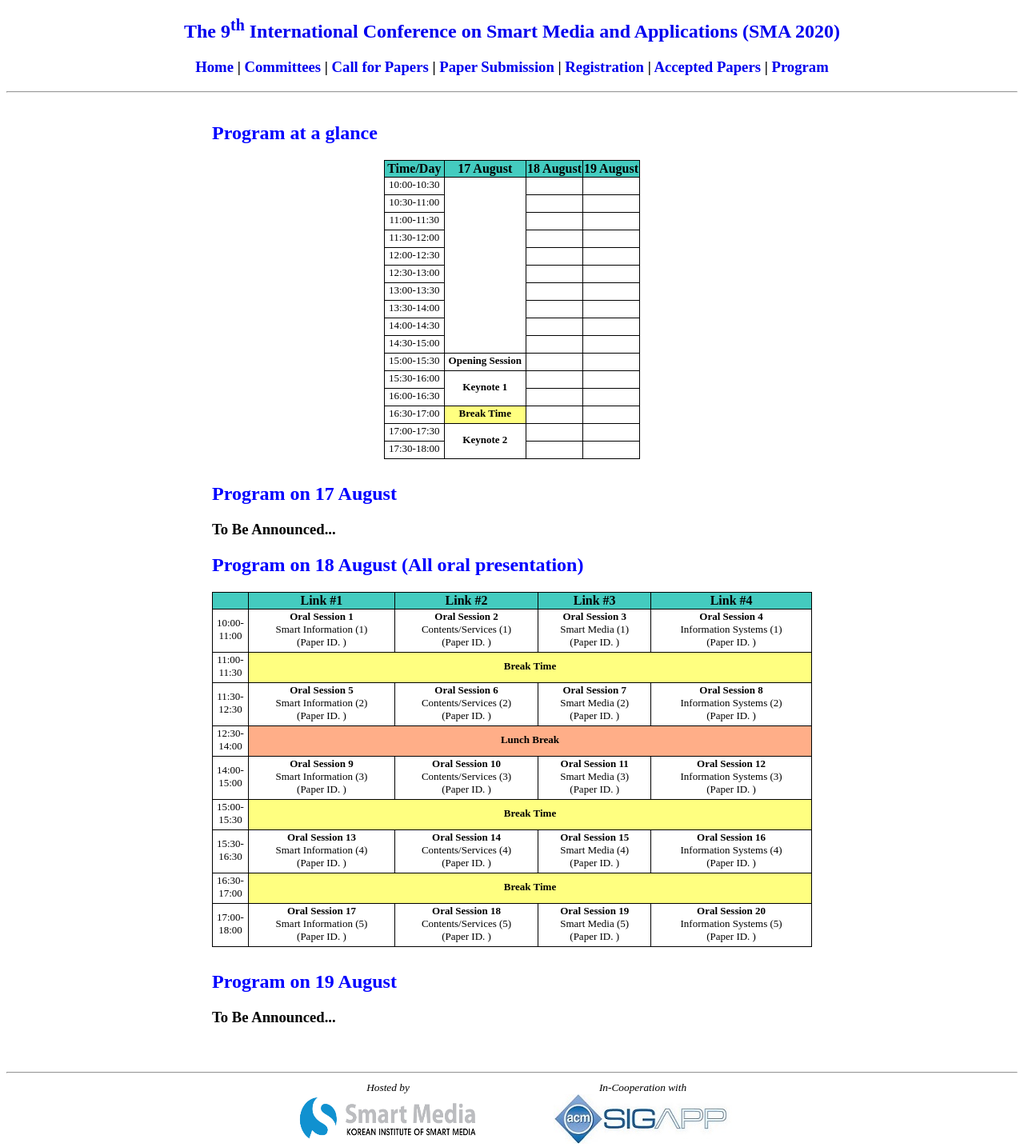
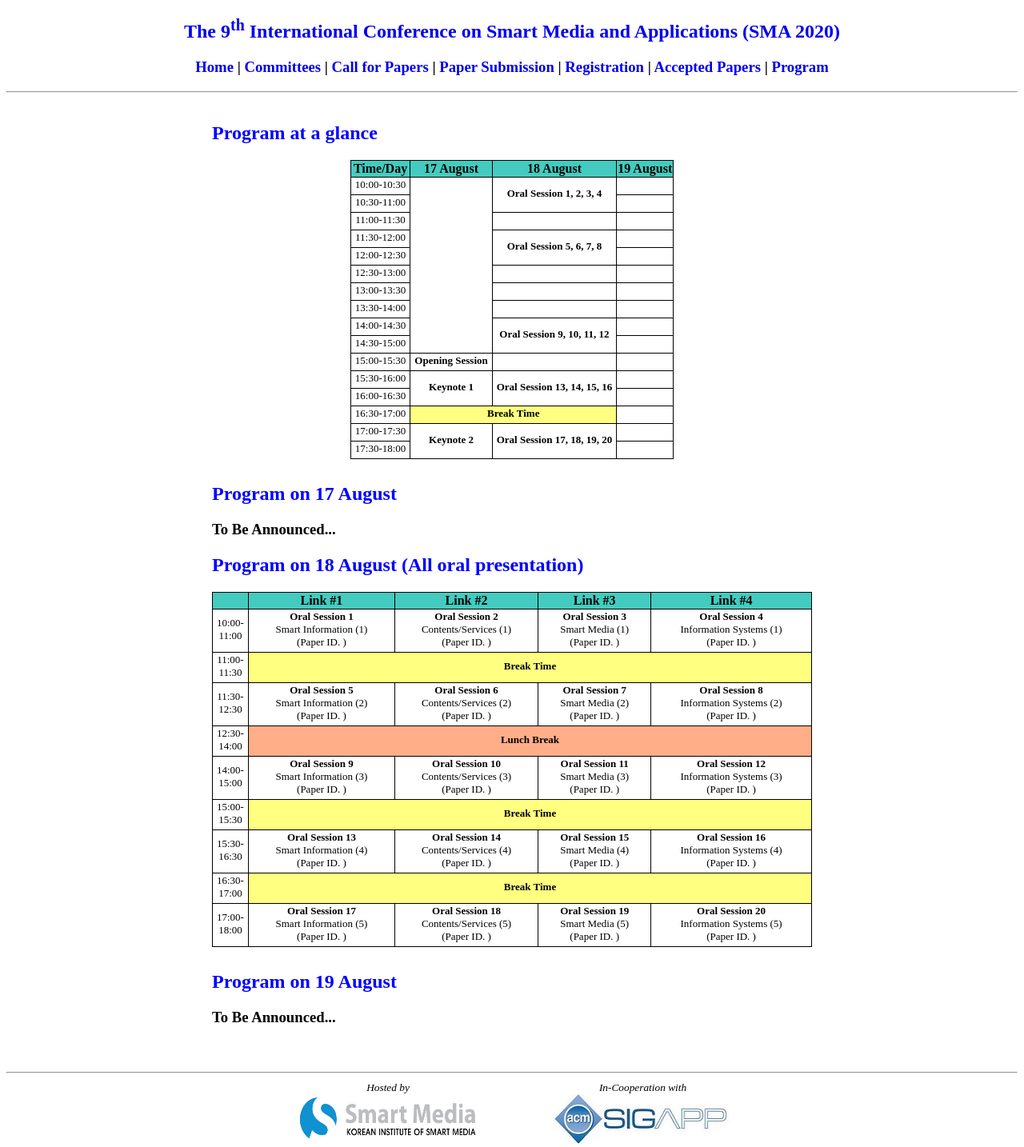
Before and after one commit to icea-conf/sma-2020.github.io, a Jekyll site: the page built from program/index.html, in a window 1280 px wide. Shown: the whole page at 80% size. Built offline with Jekyll 4.4.1, drawn with Linux system fonts in a browser that asks for light colours.

Commit message:
Update index.html

```diff
--- a/program/index.html
+++ b/program/index.html
@@ -29,7 +29,8 @@ title: SMA 2020
                               </td>
                               <td class="tcontent3" rowspan="10">
                               </td>
-                              <td class="tcontent3">
+                              <td class="tcontent3" rowspan="2">
+                                   <b>Oral Session 1, 2, 3, 4<b>
                               </td>
                               <td class="tcontent3">
                               </td>
@@ -37,8 +38,6 @@ title: SMA 2020
                          <tr>
                               <td class="tcontent3">
                                    10:30-11:00
-                              </td>
-                              <td class="tcontent3">
                               </td>
                               <td class="tcontent3">
                               </td>
@@ -56,7 +55,8 @@ title: SMA 2020
                               <td class="tcontent3">
                                    11:30-12:00
                               </td>
-                              <td class="tcontent3">
+                              <td class="tcontent3" rowspan="2">
+                                   <b>Oral Session 5, 6, 7, 8<b>
                               </td>
                               <td class="tcontent3">
                               </td>
@@ -64,8 +64,6 @@ title: SMA 2020
                          <tr>
                               <td class="tcontent3">
                                    12:00-12:30
-                              </td>
-                              <td class="tcontent3">
                               </td>
                               <td class="tcontent3">
                               </td>
@@ -101,7 +99,8 @@ title: SMA 2020
                               <td class="tcontent3">
                                    14:00-14:30
                               </td>
-                              <td class="tcontent3">
+                              <td class="tcontent3" rowspan="2">
+                                   <b>Oral Session 9, 10, 11, 12<b>
                               </td>
                               <td class="tcontent3">
                               </td>
@@ -109,8 +108,6 @@ title: SMA 2020
                          <tr>
                               <td class="tcontent3">
                                    14:30-15:00
-                              </td>
-                              <td class="tcontent3">
                               </td>
                               <td class="tcontent3">
                               </td>
@@ -134,7 +131,8 @@ title: SMA 2020
                               <td class="tcontent3" rowspan="2">
                                    <b>Keynote 1<b>
                               </td>
-                              <td class="tcontent3">
+                              <td class="tcontent3" rowspan="2">
+                                   <b>Oral Session 13, 14, 15, 16<b>
                               </td>
                               <td class="tcontent3">
                               </td>
@@ -145,17 +143,13 @@ title: SMA 2020
                               </td>
                               <td class="tcontent3">
                               </td>
-                              <td class="tcontent3">
-                              </td>
                          </tr>
                          <tr>
                               <td class="tcontent3">
                                    16:30-17:00
                               </td>
-                              <td class="tcontent5">
+                              <td class="tcontent5" colspan="2">
                                    <b>Break Time<b>
-                              </td>
-                              <td class="tcontent3">
                               </td>
                               <td class="tcontent3">
                               </td>
@@ -167,7 +161,8 @@ title: SMA 2020
                               <td class="tcontent3" rowspan="2">
                                    <b>Keynote 2<b>
                               </td>
-                              <td class="tcontent3">
+                              <td class="tcontent3" rowspan="2">
+                                   <b>Oral Session 17, 18, 19, 20<b>
                               </td>
                               <td class="tcontent3">
                               </td>
@@ -175,8 +170,6 @@ title: SMA 2020
                          <tr>
                               <td class="tcontent3">
                                    17:30-18:00
-                              </td>
-                              <td class="tcontent3">
                               </td>
                               <td class="tcontent3">
                               </td>
```
